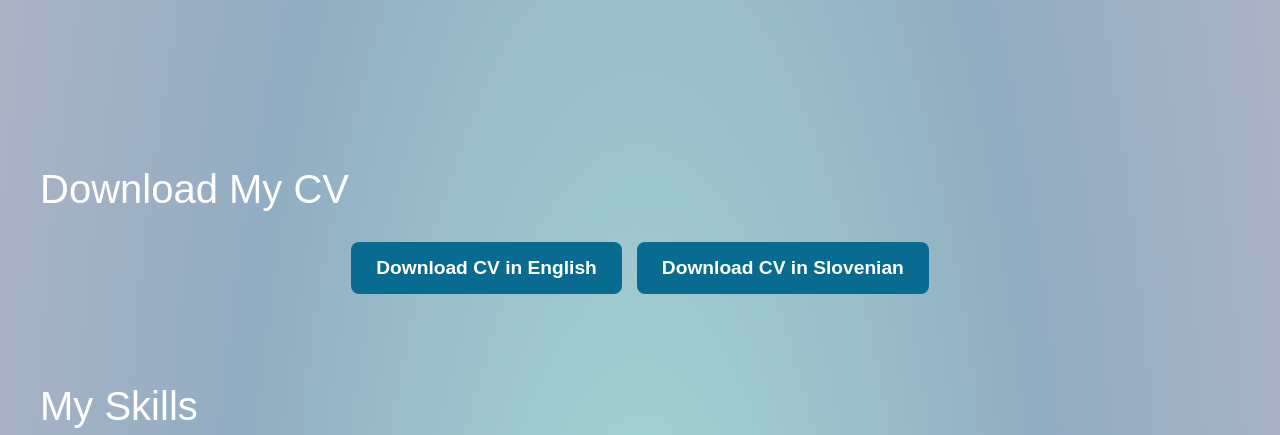
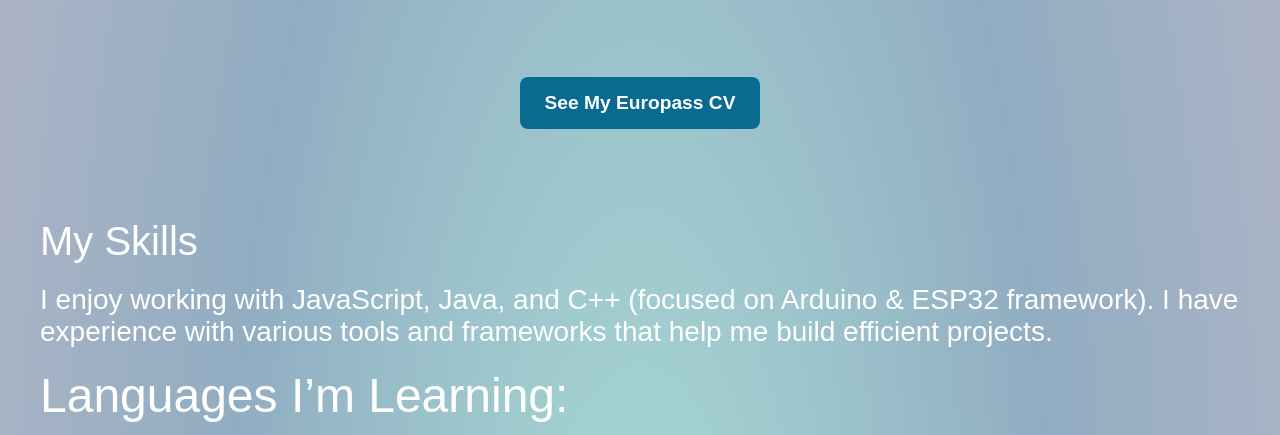
Before and after one commit to majmohar4/majmohar-new, a plain HTML site: page index.html in a window 1280 px wide. Shown: the part 1240-1675 px from the top of the page. Drawn offline with nearby package versions, Linux system fonts and the light colour scheme; a web font is replaced by a local one.

Commit message:
dodan cv

```diff
--- a/files/css/about.css
+++ b/files/css/about.css
@@ -34,8 +34,6 @@
 .cv-links {
   display: flex;
   justify-content: center;
-  gap: 15px;
-  margin-top: 30px;
 }
 
 .cv-links a {
--- a/files/html-parts/about.html
+++ b/files/html-parts/about.html
@@ -38,15 +38,10 @@
         class="youtube-video"
       ></iframe> -->
     </div>
-  </section>
-  <section id="download-cv">
-    <h2>Download My CV</h2>
     <div class="cv-links">
-      <a href="./files/pdf/Maj Mohar CV eng.pdf" download>
-        <button>Download CV in English</button>
-      </a>
-      <a href="./files/pdf/Maj Mohar CV slo.pdf" download>
-        <button>Download CV in Slovenian</button>
+      <!-- Add your Europass CV link below -->
+      <a href="https://europa.eu/europass/eportfolio/api/eprofile/shared-profile/maj-mohar/77ae228e-119c-4855-b3b8-db07cb0735ea?view=html" target="_blank">
+        <button>See My Europass CV</button>
       </a>
     </div>
   </section>
```
